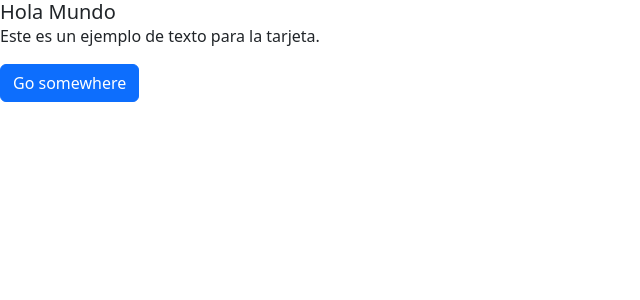
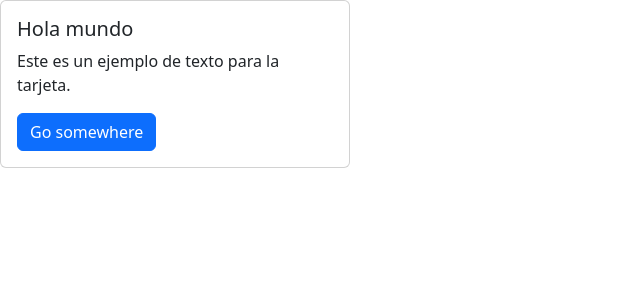
Before and after one commit to alezithop/aprende-react-ahora-curso-de-HolaMundo, a React (Vite) app: page / in a window 1280 px wide. Shown: the top 300 px of the page, without its empty margins (0-640 px from the left). Built offline with nearby package versions, Linux system fonts and the light colour scheme.

Commit message:
Children node

```diff
--- a/src/App.tsx
+++ b/src/App.tsx
@@ -1,13 +1,15 @@
-import { CardBody } from "./components/Card";
+import Card, { CardBody } from "./components/Card";
 
 function App() {
   // código jsx aquí -> se va a transformar a llamadas de React.createElement
   return (
-    <CardBody
-      title={"Hola Mundo"}
-      text={"Este es un ejemplo de texto para la tarjeta."}
-      // text2={"Este es un texto opcional."} // <- Este texto es un parametro opcional
-    />
+    <Card>
+      <CardBody
+        title="Hola mundo"
+        text="Este es un ejemplo de texto para la tarjeta."
+        // text2="Este es un texto opcional adicional." // <- Este texto es un parametro opcional
+      />
+    </Card>
   );
 }
 
--- a/src/components/Card.tsx
+++ b/src/components/Card.tsx
@@ -1,9 +1,11 @@
+import type { ReactNode } from "react";
+
 interface CardProps {
-  body: string;
+  children: ReactNode;
 }
 
 function Card(props: CardProps) {
-  const { body } = props;
+  const { children } = props;
   return (
     <div
       className="card"
@@ -11,7 +13,7 @@ function Card(props: CardProps) {
         width: "350px",
       }}
     >
-      <div className="card-body">{body}</div>
+      <div className="card-body">{children}</div>
     </div>
   );
 }
```
